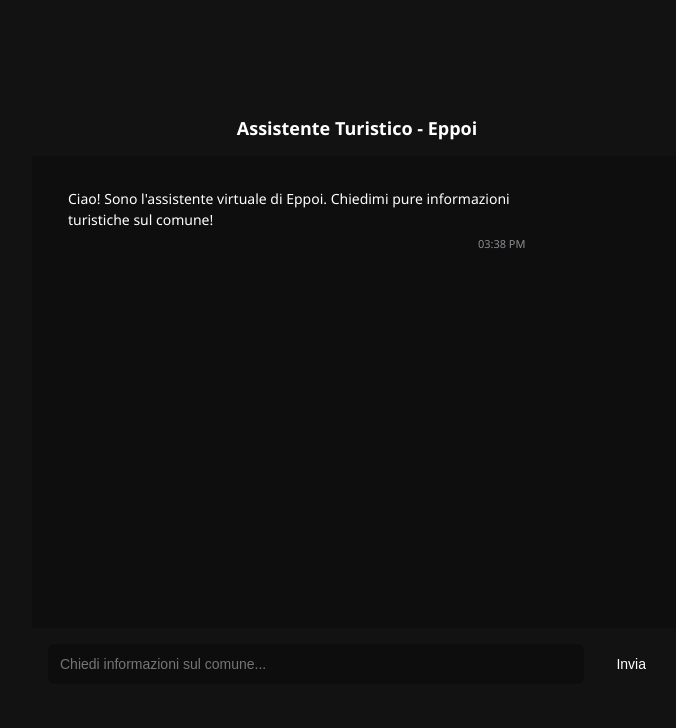
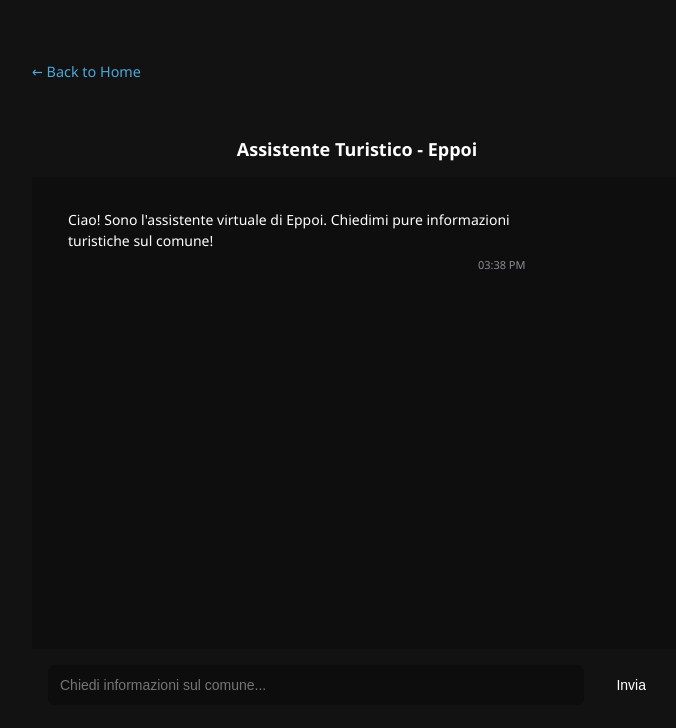
Before and after one commit to SPM-25-26/ErasmusPlus-SPM2526, a React (Vite) app in the folder EPPOI.frontend/: page /chatbot in a window 1280 px wide. Shown: the top 728 px of the page, without its empty margins (283-959 px from the left). Built offline with nearby package versions, Linux system fonts and the light colour scheme.

Commit message:
Aggiunta tasto 'Back to Home' nel Chatbot

```diff
--- a/EPPOI.frontend/src/pages/ChatWindow.jsx
+++ b/EPPOI.frontend/src/pages/ChatWindow.jsx
@@ -95,6 +95,26 @@
   };
 
   return (
+    <div className="chat-page-wrapper" style={{ padding: '20px', maxWidth: '1200px', margin: '0 auto' }}>
+
+      {/* Tasto Back to Home modificato: reindirizza esplicitamente alla pagina /home protetta */}
+      <Link
+        to="/home"
+        className="back-to-home"
+        style={{
+          color: '#4DA8DA',
+          textDecoration: 'none',
+          fontSize: '0.9rem',
+          fontWeight: '500',
+          display: 'inline-flex',
+          alignItems: 'center',
+          gap: '5px',
+          marginBottom: '20px'
+        }}
+      >
+        ← Back to Home
+      </Link>
+
       <div className="chat-container">
         <div className="chat-header">
           <h3>Assistente Turistico - Eppoi</h3>
@@ -171,5 +191,6 @@
           <button type="submit">Invia</button>
         </form>
       </div>
+    </div>
   );
 }
```
Lines whose indentation alone changed are shown as unchanged.
